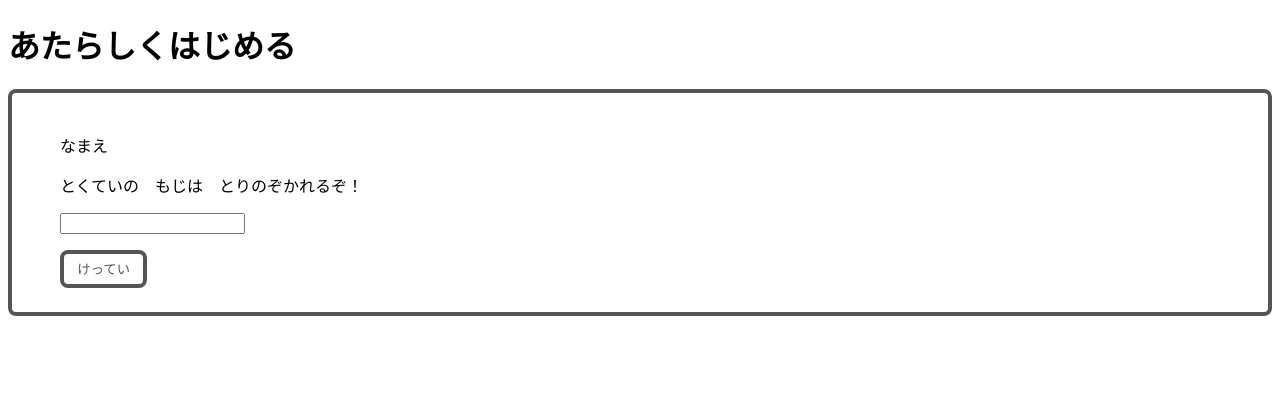
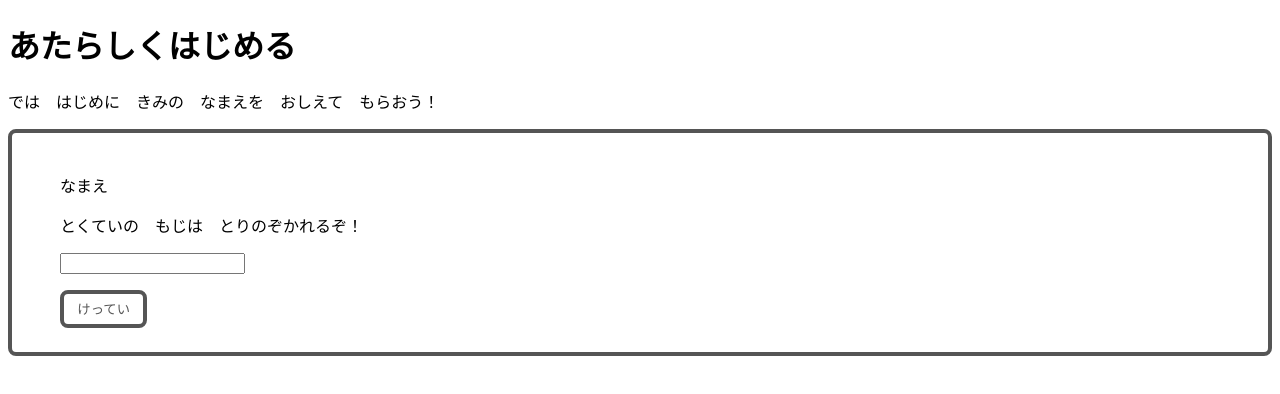
Before and after one commit to mike-k-m/km-train-pokemon-app, a Nuxt app: page /new in a window 1280 px wide. Shown: the top 394 px of the page. Built offline with nearby package versions, Linux system fonts and the light colour scheme.

Commit message:
フロントエンド実装：「あたらしくはじめる」画面の画面ラベル追加、エラーメッセージの更新

```diff
--- a/pages/new.vue
+++ b/pages/new.vue
@@ -41,7 +41,7 @@ const addTrainer = async() => {
         await navigateTo(`/trainerInfo/${trainerName.value}`);
         break;
       case 409:
-        dialogMsg.value = `${trainerName.value}はすでにトレーナーが存在します。`;
+        dialogMsg.value = `${trainerName.value}はすでにトレーナーが存在します。別の名前で始めてください。`;
         showDialog.value = true;
         break;
       case 400:
@@ -61,6 +61,7 @@ const addTrainer = async() => {
 <template>
   <div>
     <h1>あたらしくはじめる</h1>
+    <p>では　はじめに　きみの　なまえを　おしえて　もらおう！</p>
     <form @submit.prevent>
       <p>なまえ</p>
       <p>とくていの　もじは　とりのぞかれるぞ！</p>
```
